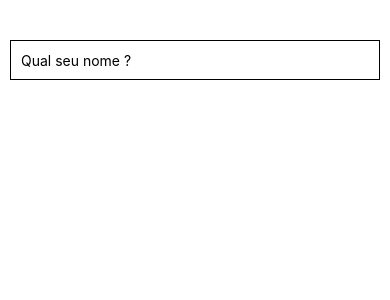
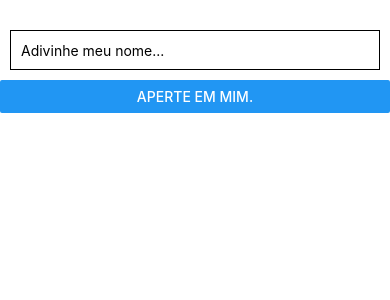
Before and after one commit to brntdg/ProjetoApp, a React Native app: screen / in a window 390 px wide. Shown: the top 300 px of the page. Built offline with nearby package versions, Linux system fonts and the light colour scheme.

Commit message:
aprendendo a usar botoes

```diff
--- a/App.js
+++ b/App.js
@@ -1,23 +1,23 @@
 import React, { Component } from 'react';
-import { Text, View, TextInput, StyleSheet } from 'react-native';
+import { View, Text, Button, Alert, StyleSheet, TextInput } from 'react-native';
 
 export default class ProjetoApp extends Component {
 
   constructor(props) {
     super(props);
-    this.state = {texto:''};
+    this.state = {inputTexto:'' , texto:''}
 
-    this.mudarTexto = this.mudarTexto.bind(this);
+    this.apertouBotao = this.apertouBotao.bind(this);
   }
 
-  mudarTexto(t) {
+  apertouBotao() {
     let s = this.state;
-    if(t.length > 0) {
-      s.texto = 'Olá, '+t;
+
+    if (s.inputTexto == 'Bruno') {
+      s.texto = 'Você Acertou!';
     } else {
-      s.texto = '';
+      s.texto = 'Você Errou!';
     }
-
 
     this.setState(s);
   }
@@ -25,18 +25,22 @@ export default class ProjetoApp extends Component {
   render() {
 
     return(
+      <View style={{paddingTop:20}}>
+        <TextInput style={styles.input} placeholder="Adivinhe meu nome..." onChangeText={(inputTexto) => this.setState({inputTexto})}/>
 
-      <View style={{paddingTop:30}}>
-        <TextInput style={styles.input} placeholder="Qual seu nome ?" onChangeText={this.mudarTexto}/>
+
+        <Button title="Aperte em mim." onPress={this.apertouBotao}/>
 
         <Text style={styles.texto}>{this.state.texto}</Text>
 
+
       </View>
 
-    );
+      );
 
 
   }
+
 
 
 }
@@ -46,11 +50,11 @@ const styles = StyleSheet.create({
     height:40,
     borderWidth:1,
     borderColor:'#000000',
-    margin:10,
-    padding:10
+    padding:10,
+    margin:10
   },
 
-  texto: {
+  texto:{
     fontSize:20,
     textAlign:'center'
   }
```
